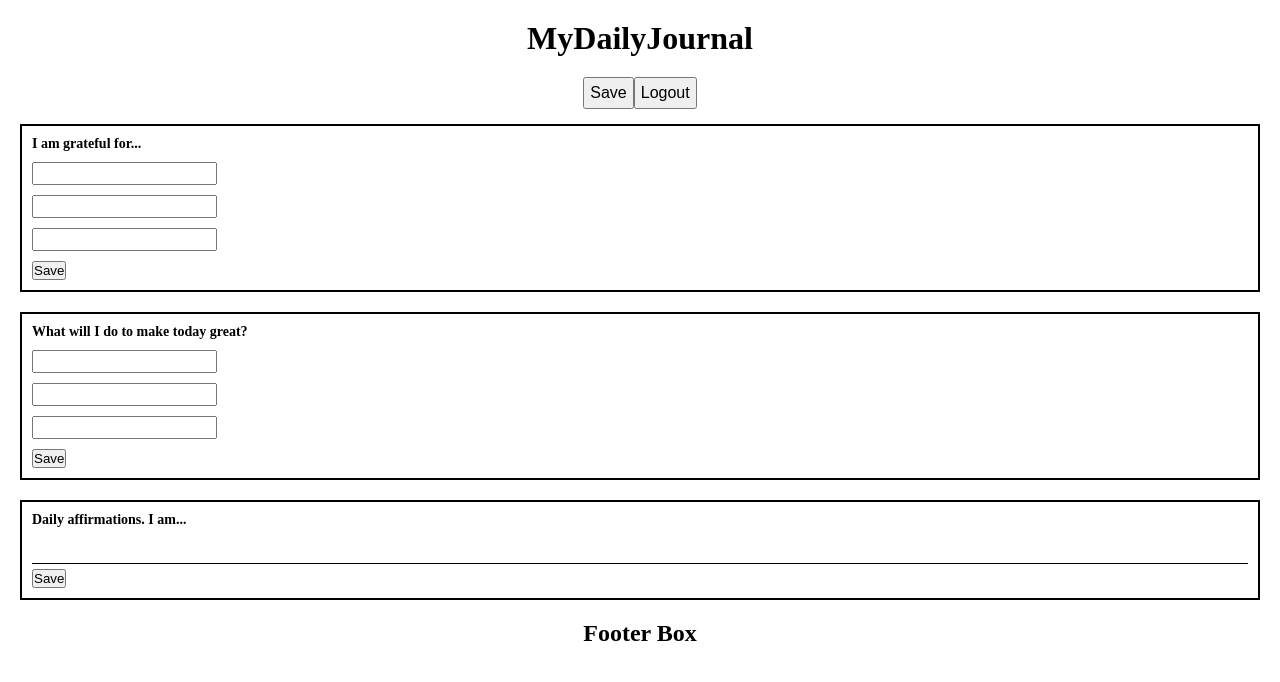
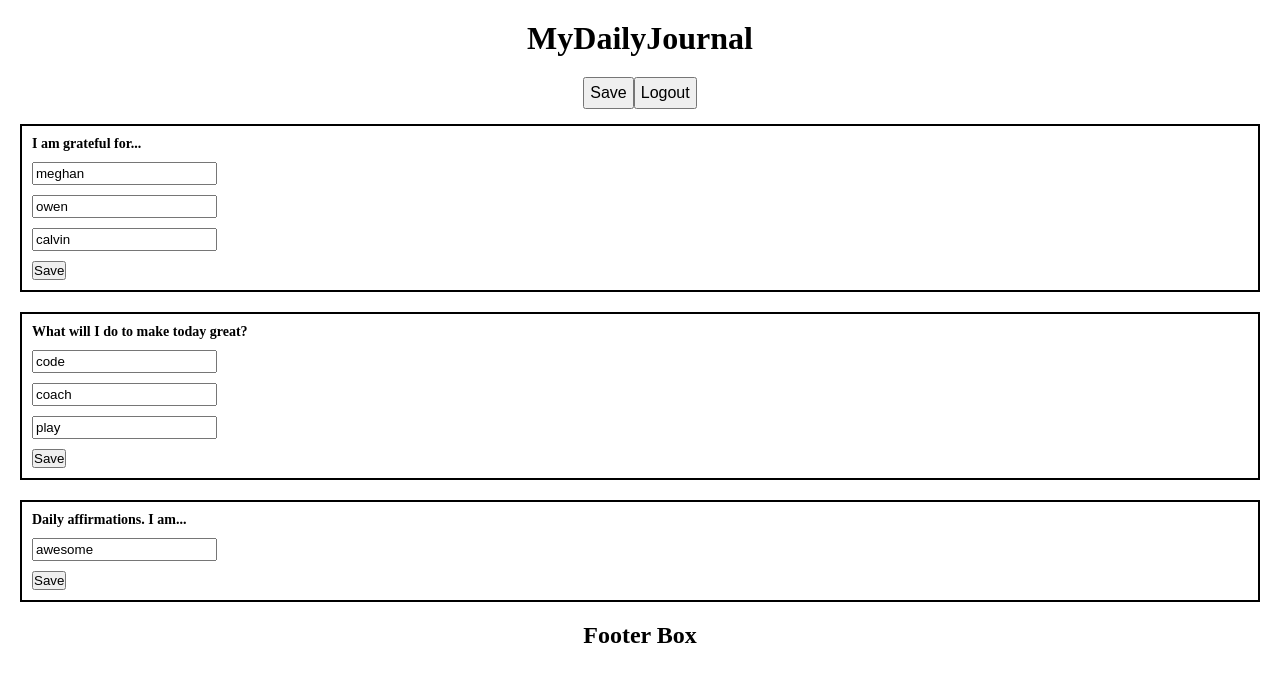
Before and after one commit to SeanCodyDev/mydailyjournal, a React (Create React App) app: page / in a window 1280 px wide. Shown: the top 682 px of the page. Built offline with nearby package versions, Linux system fonts and the light colour scheme.

Commit message:
displaying initialState

```diff
--- a/src/components/Journal.js
+++ b/src/components/Journal.js
@@ -22,7 +22,7 @@ export class Journal extends React.Component {
 				<Header />
 				<JournalBox className="journal-box" type="grateful" />
 				<JournalBox className="journal-box" type="greatness" />
-				<JournalBox className="journal-box" type="affirmations" />
+				<JournalBox className="journal-box" type="affirmation" />
 				<Footer />
 			</div>
 
--- a/src/components/JournalBox.js
+++ b/src/components/JournalBox.js
@@ -20,13 +20,15 @@ export class JournalBox extends React.Component {
 	// }
 
 	render() {
+		console.log(this.props.lists)
 		let prompt = "";
+		let entries = this.props.lists[this.props.type];
 
 		if (this.props.type === "grateful"){
 			prompt = "I am grateful for...";
 		} else if (this.props.type === "greatness") {
 			prompt = "What will I do to make today great?";
-		} else if (this.props.type === "affirmations") {
+		} else if (this.props.type === "affirmation") {
 			prompt = "Daily affirmations. I am...";
 		}
 
@@ -34,7 +36,7 @@ export class JournalBox extends React.Component {
 
 			<div className="box-wrapper">
 				<h3 className="box-prompt">{prompt}</h3>
-				<JournalList type={this.props.type} onSubmit={values => this.onSubmit(values)}/>
+				<JournalList type={this.props.type} onSubmit={values => this.onSubmit(values)} entries={entries} />
 			</div>
 
 		)
@@ -42,4 +44,8 @@ export class JournalBox extends React.Component {
 
 }
 
-export default connect()(JournalBox);
+const mapStateToProps = state => ({
+    lists: state.journal.lists
+});
+
+export default connect(mapStateToProps)(JournalBox);
--- a/src/components/JournalList.js
+++ b/src/components/JournalList.js
@@ -11,27 +11,41 @@ import './journallist.css';
 
 export class JournalList extends React.Component {
 
-	// onSubmit(values){
-	// 	// console.log(values);
-	// 	// this.props.dispatch(values);
-	// 	this.props.onSubmit(values);
-	// }
 
-	onSubmit(values){
-		// console.log('onSubmit from JournalList');
-		// console.log('props:', this.props);
-		console.log('values:', values);
-		this.props.dispatch(listUpdate(this.props, values));
+	onSubmit(input){
+
+		console.log('input.one.name', input.one.name);
+		console.log('input.length', Object.keys(input).length);
+		let entries = {};
+
+		//filter 'input' object to create a key (name) and value (value)
+		//object 'entries'
+		for (let i=0; i<Object.keys(input).length; i++){
+			// console.log('for loop:', input[Object.keys(input)[i]].name);
+			entries[input[Object.keys(input)[i]].name] = input[Object.keys(input)[i]].value;
+		}
+
+		console.log('entries', entries);
+		this.props.dispatch(listUpdate(this.props, entries));
 	}
 
 	render() {
 
+		console.log('journalList props:', this.props);
+
 		let list;
+		let input = {};
 
-		if (this.props.type === "affirmations") {
+		if (this.props.type === "affirmation") {
 			list =
 				<div>
-					<input className="journal-list-item"/>
+					<input
+                        type="text"
+                        name={this.props.type+'-one'}
+                        id={this.props.type+'-one'}
+                        ref={node => input.one = node}
+                        value={this.props.entries[0]}
+                    />
 				</div>
 
 		} else {
@@ -41,16 +55,22 @@ export class JournalList extends React.Component {
                         type="text"
                         name={this.props.type+'-one'}
                         id={this.props.type+'-one'}
+                        ref={node => input.one = node}
+                        value={this.props.entries[0]}
                     />
                     <input
                         type="text"
                         name={this.props.type+'-two'}
                         id={this.props.type+'-two'}
+                        ref={node => input.two = node}
+                        value={this.props.entries[1]}
                     />
                     <input
                         type="text"
                         name={this.props.type+'-three'}
                         id={this.props.type+'-three'}
+                        ref={node => input.three = node}
+                        value={this.props.entries[2]}
                     />
 				</div>
 
@@ -61,7 +81,11 @@ export class JournalList extends React.Component {
 			<div className="journal">
 				<form
 					className="journal-form"
-					onSubmit={values => this.onSubmit(values)}
+					onSubmit={e => {
+						e.preventDefault();
+						console.log("form e:", e)
+						console.log("input", input)
+						this.onSubmit(input)}}
                 >
 					{list}
 					<button type="submit">Save</button>
@@ -75,10 +99,10 @@ export class JournalList extends React.Component {
 }
 
 const mapStateToProps = state => ({
-    // lists: state.boards.lists
+    // lists: state
 });
 
-export default connect(mapStateToProps)(JournalList);
+export default connect()(JournalList);
 
 
 	// render() {
--- a/src/reducers/index.js
+++ b/src/reducers/index.js
@@ -12,7 +12,7 @@ const initialState = {
 
 //reducer handles actions from /actions/index.js
 export const journalReducer = (state = initialState, action) => {
-	// console.log(state);
+	console.log('state:', state);
     switch (action.type) {
         case HELLO_WORLD:
         	console.log(action.message);
```
